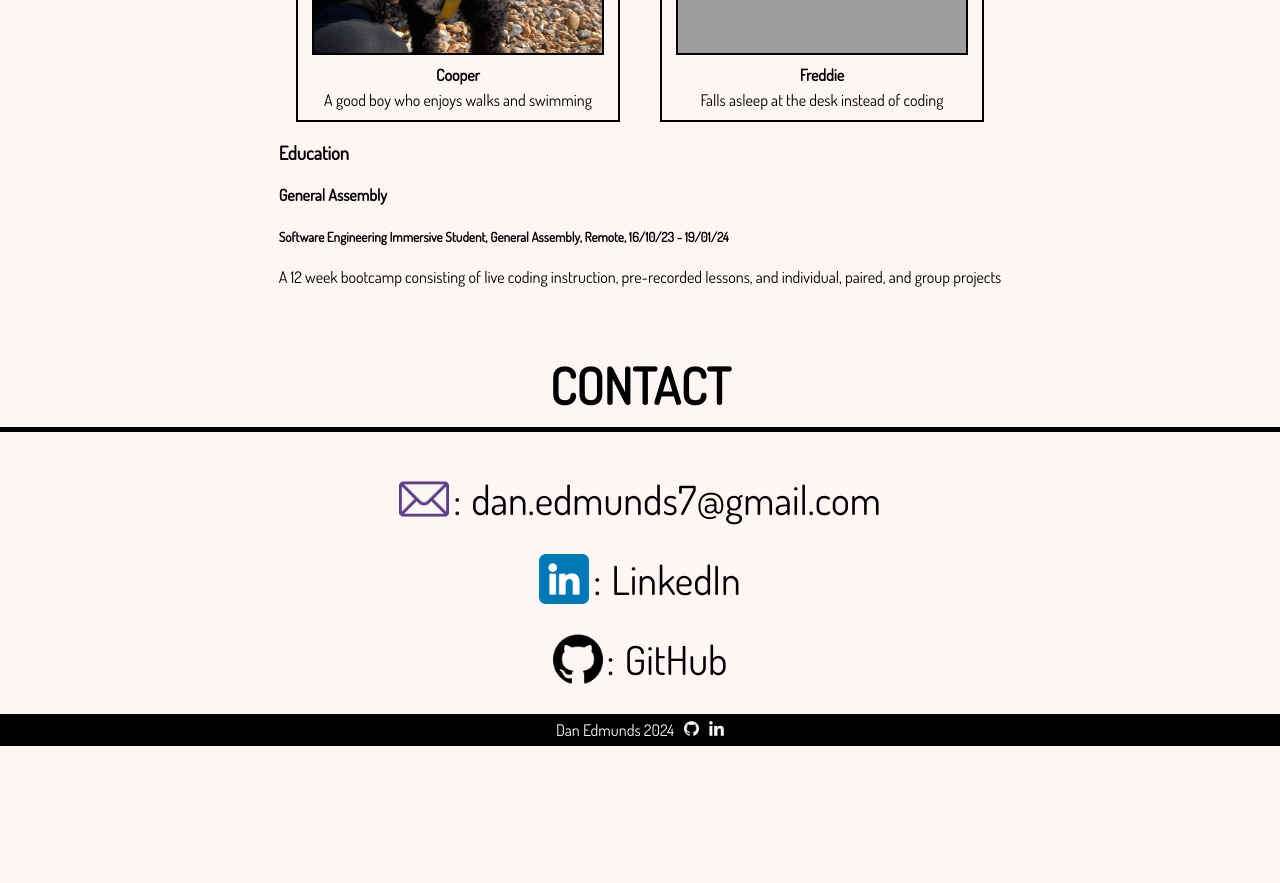
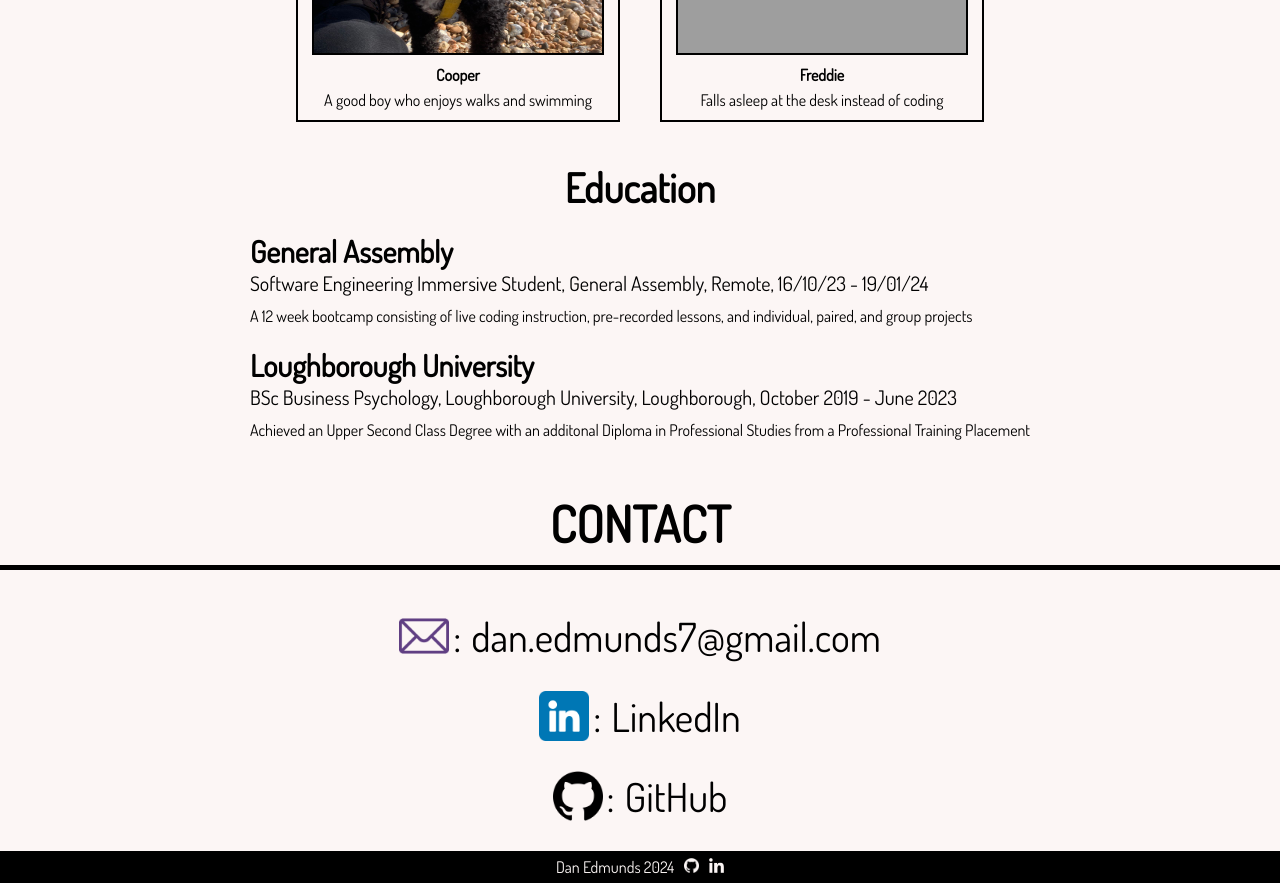
Before and after one commit to DanEdmunds1/DanEdmunds-Portfolio, a React (Vite) app: page / in a window 1280 px wide. Shown: the part 2840-3723 px from the top of the page. Before the commit the page ends 3586 px from the top, so only its background shows below. Built offline with nearby package versions, Linux system fonts and the light colour scheme; grey boxes are pictures that could not be loaded.

Commit message:
vite build --base=./ added

```diff
--- a/package.json
+++ b/package.json
@@ -5,7 +5,7 @@
   "type": "module",
   "scripts": {
     "dev": "vite",
-    "build": "vite build",
+    "build": "vite build--base=./",
     "lint": "eslint . --ext js,jsx --report-unused-disable-directives --max-warnings 0",
     "preview": "vite preview"
   },
--- a/src/components/AboutMe.jsx
+++ b/src/components/AboutMe.jsx
@@ -19,7 +19,7 @@ export default function AboutMe() {
                 </div>
 
                 <p className="bio">For a long time I was drawn to Software Development by its demand for problem solving and critical thinking, but I did not pursue a career in software until a good friend / former colleague pushed me to learn the skills required.
-                After completing the pre-work for the General Assembly bootcamp I was hooked on Web Development, and graduating from the course solidified my passion for coding.
+                    After completing the pre-work for the General Assembly bootcamp I was hooked on Web Development, and graduating from the course solidified my passion for coding.
                 </p>
                 <h3 id="creatures">My Creatures</h3>
                 <div className="dog-section">
@@ -39,10 +39,20 @@ export default function AboutMe() {
 
                 <article className="about-section">
                     <h3>Education</h3>
-                    <h4>General Assembly</h4>
-                    <h5>Software Engineering Immersive Student, General Assembly, Remote, 16/10/23 - 19/01/24
-                    </h5>
-                    <p>A 12 week bootcamp consisting of live coding instruction, pre-recorded lessons, and individual, paired, and group projects</p>
+                    <div className="school">
+                        <h4>General Assembly</h4>
+                        <h5>Software Engineering Immersive Student, General Assembly, Remote, 16/10/23 - 19/01/24
+                        </h5>
+                        <p>A 12 week bootcamp consisting of live coding instruction, pre-recorded lessons, and individual, paired, and group projects</p>
+                    </div>
+
+                    <div className="school">
+                        <h4>Loughborough University</h4>
+                        <h5>BSc Business Psychology, Loughborough University, Loughborough, October 2019 - June 2023
+                        </h5>
+                        <p>Achieved an Upper Second Class Degree with an additonal Diploma in Professional Studies from a Professional Training Placement </p>
+                    </div>
+
                 </article>
             </div>
         </>
--- a/src/styles/components/about.scss
+++ b/src/styles/components/about.scss
@@ -79,16 +79,42 @@
 
 
     }
+
+    .about-section {
+        h3 {
+            text-align: center;
+            font-size: 40px;
+            margin-bottom: 0;
+        }
+
+        .school {
+            h4 {
+                font-size: 30px;
+                margin: 20px 0 0 0;
+            }
+
+            h5 {
+                margin: 0;
+                font-size: 20px;
+                font-weight: 300;
+            }
+
+            p {
+                margin: 10px 0 0 0;
+            }
+        }
+
+    }
 }
 
 @media only screen and (min-width: 1000px) {
     .bio {
-      width: 40%;
+        width: 40%;
     }
-  }
+}
 
-  @media only screen and (min-width: 481px) and (max-width: 999px) {
+@media only screen and (min-width: 481px) and (max-width: 999px) {
     .bio {
         width: 60%;
     }
-  }
+}
```
